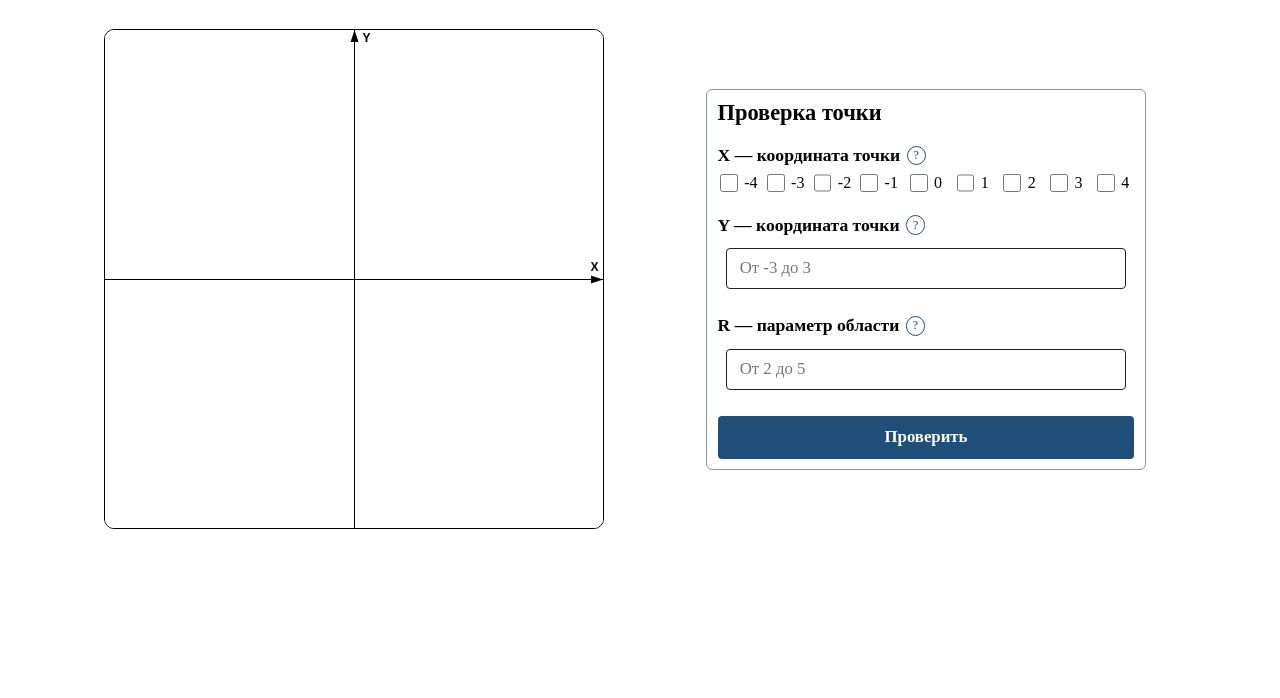
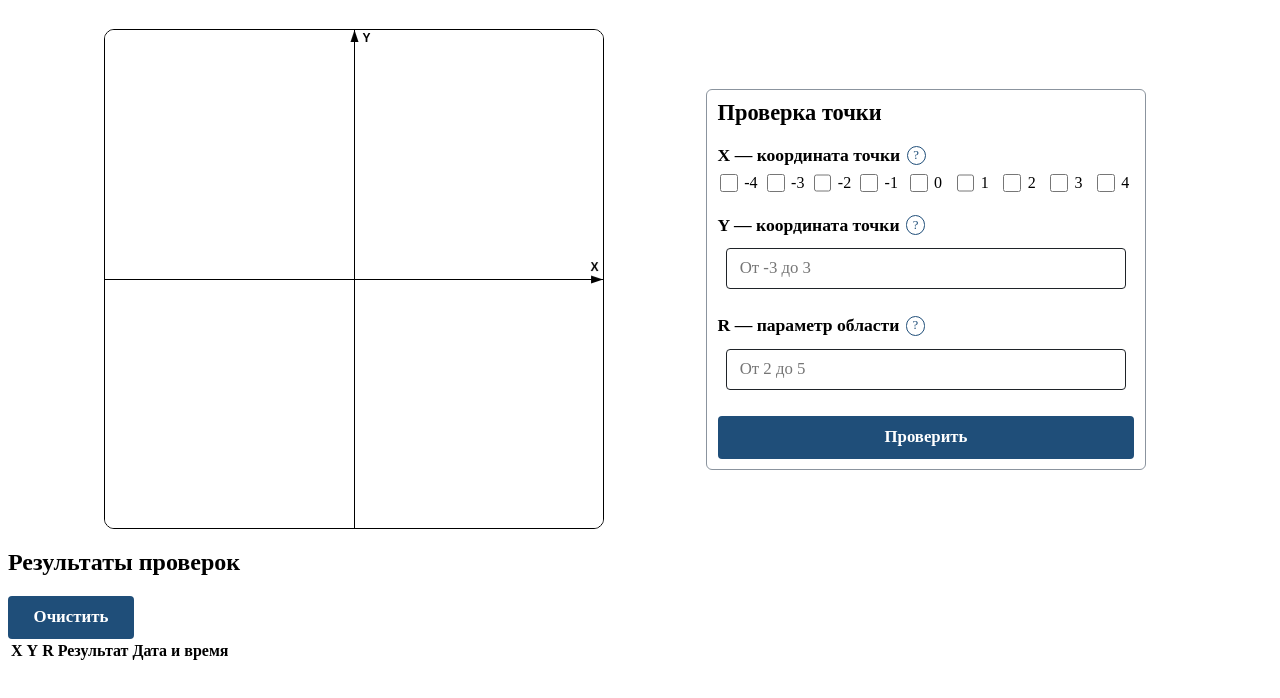
Before and after one commit to Miwm64/web_labs, a website: page index.html in a window 1280 px wide. Shown: the part 64-762 px from the top of the page. Drawn offline with Linux system fonts and the light colour scheme.

Commit message:
feat: result table in html

```diff
--- a/index.html
+++ b/index.html
@@ -6,6 +6,7 @@
         <title>Лабораторная работа №1 — Проверка попадания точки в область</title>
         <link rel="stylesheet" href="styles.css" />
         <script src="src/canvas.js" defer></script>
+        <script src="src/results.js" defer></script>
         <script src="src/form.js" defer></script>
     </head>
     <body>
@@ -159,5 +160,29 @@
                 </form>
             </section>
         </main>
+
+        <section id="results-panel" aria-labelledby="results-title">
+            <div class="results-head">
+                <h2 id="results-title">Результаты проверок</h2>
+                <button type="button" id="clear-button" class="button button-secondary">
+                    Очистить
+                </button>
+            </div>
+
+            <div class="results-scroll">
+                <table id="results-table">
+                    <thead>
+                        <tr>
+                            <th scope="col">X</th>
+                            <th scope="col">Y</th>
+                            <th scope="col">R</th>
+                            <th scope="col">Результат</th>
+                            <th scope="col">Дата и время</th>
+                        </tr>
+                    </thead>
+                    <tbody id="results-body"></tbody>
+                </table>
+            </div>
+        </section>
     </body>
 </html>
```
